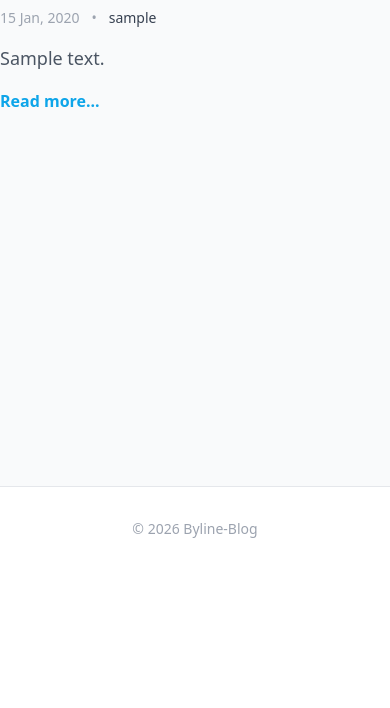
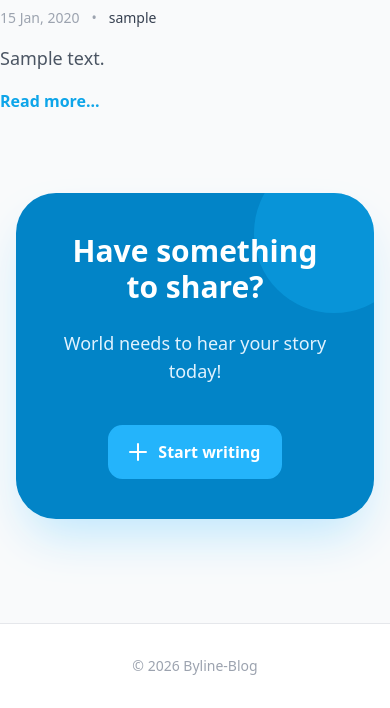
Before and after one commit to julia-khrabatyn/Blog-Project, a Django app: template blog/templates/post_list.html in a window 390 px wide. Shown: the part 273-981 px from the top of the page. Before the commit the page ends 811 px from the top, so only its background shows below. Run offline with Django 5.2, Linux system fonts and the light colour scheme; the template is opened without the code that fills it: most values are stand-ins (such as "Sample title", 1, 10 or a date in 2020); some libraries are stand-ins or nearby versions.

Commit message:
DRYify .html files (home page and post_list) by creating _action_section.html and _pagination.html

```diff
--- a/blog/templates/post_list.html
+++ b/blog/templates/post_list.html
@@ -44,36 +44,9 @@
         {% endfor %}
 
         {% if is_paginated %}
-            <nav class="flex items-center justify-center space-x-4 mt-16 pb-10">
-            {% if page_obj.has_previous %}
-                <a href="?page={{ page_obj.previous_page_number }}"
-                class="px-4 py-2 bg-white border border-gray-300 rounded-lg text-gray-700 hover:bg-gray-50 transition-colors font-medium">
-                    &larr; Previous
-                </a>
-            {% else %}
-                <span class="px-4 py-2 bg-gray-50 border border-gray-200 rounded-lg text-gray-300 cursor-not-allowed">
-                    &larr; Previous
-                </span>
-            {% endif %}
-
-            <div class="flex items-center space-x-2">
-                <span class="text-sm text-gray-500">
-                    Page <span class="font-bold text-gray-900">{{ page_obj.number }}</span> of {{ page_obj.paginator.num_pages }}
-                </span>
-            </div>
-
-            {% if page_obj.has_next %}
-                <a href="?page={{ page_obj.next_page_number }}"
-                class="px-4 py-2 bg-white border border-gray-300 rounded-lg text-gray-700 hover:bg-gray-50 transition-colors font-medium">
-                    Next &rarr;
-                </a>
-            {% else %}
-                <span class="px-4 py-2 bg-gray-50 border border-gray-200 rounded-lg text-gray-300 cursor-not-allowed">
-                    Next &rarr;
-                </span>
-            {% endif %}
-    </nav>
-{% endif %}
+           {% include "includes/_pagination.html"%}
+        {% endif %}
     </div>
+    {% include "includes/_action_section.html" with title="Have something to share?" subtitle="World needs to hear your story today!" button_text="Start writing" url="#" %}
 </div>
 {% endblock %}
--- /dev/null
+++ b/templates/includes/_action_section.html
@@ -0,0 +1,25 @@
+{% load static %}
+<section class="my-20 px-4">
+    <div class="max-w-4xl mx-auto bg-sky-600 rounded-[2.5rem] p-10 md:p-16 text-center shadow-2xl shadow-sky-200 relative overflow-hidden">
+        <div class="absolute -top-10 -right-10 w-40 h-40 bg-sky-500 rounded-full opacity-50"></div>
+
+        <div class="relative z-10">
+            <h2 class="text-3xl md:text-4xl font-black text-white mb-6">
+               {{ title }}
+            </h2>
+            <p class="text-sky-100 text-lg mb-10 max-w-xl mx-auto font-medium">
+                {{ subtitle }}
+            </div>
+            <div class="flex justify-center mt-6">
+                <a href={{ url }} class="button-create-post">
+                <span>
+                        <svg xmlns="http://www.w3.org/2000/svg" class="h-6 w-6 mr-2" fill="none" viewBox="0 0 24 24" stroke="currentColor">
+                            <path stroke-linecap="round" stroke-linejoin="round" stroke-width="2" d="M12 4v16m8-8H4" />
+                        </svg>
+                        {{ button_text }}
+                    </span>
+                </a>
+            </div>
+        </div>
+    </div>
+</section>
```
Also changed, not shown: blog/templates/home.html (+4 -24 lines), templates/includes/_pagination.html (added, +29 -0 lines).
